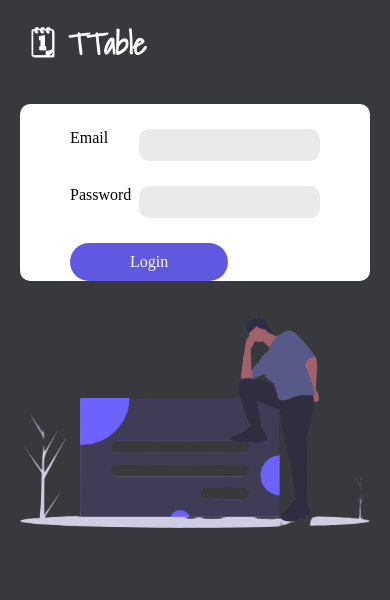
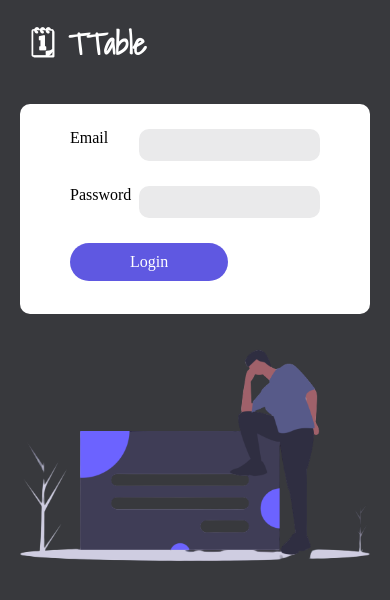
Before and after one commit to msaaddev/TTable, a React (Create React App) app in the folder frontend/: page / in a window 390 px wide. Shown: the top 600 px of the page. Built offline with nearby package versions, Linux system fonts and the light colour scheme; a web font is replaced by a local one.

Commit message:
🐛 FIX: login container height

```diff
--- a/frontend/src/styles/login.css
+++ b/frontend/src/styles/login.css
@@ -126,7 +126,7 @@
     }
 
     .lgn_login_form {
-        height: 300px;
+        flex-basis: 210px;
         margin: 10px 20px;
     }
 
@@ -148,7 +148,6 @@
         justify-content: center;
     }
     .lgn_img img {
-        /* width: 320px; */
         margin-right: 10px 20px;
         width: 110%;
     }
```
